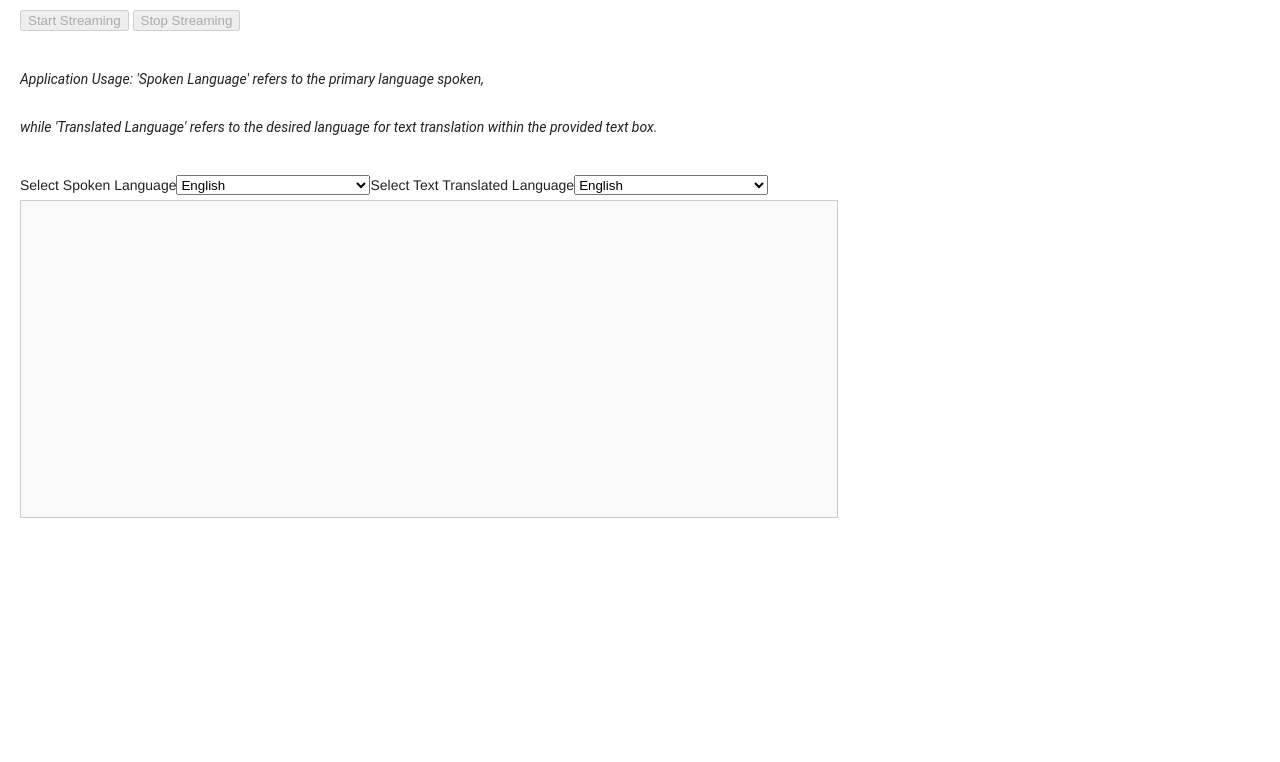
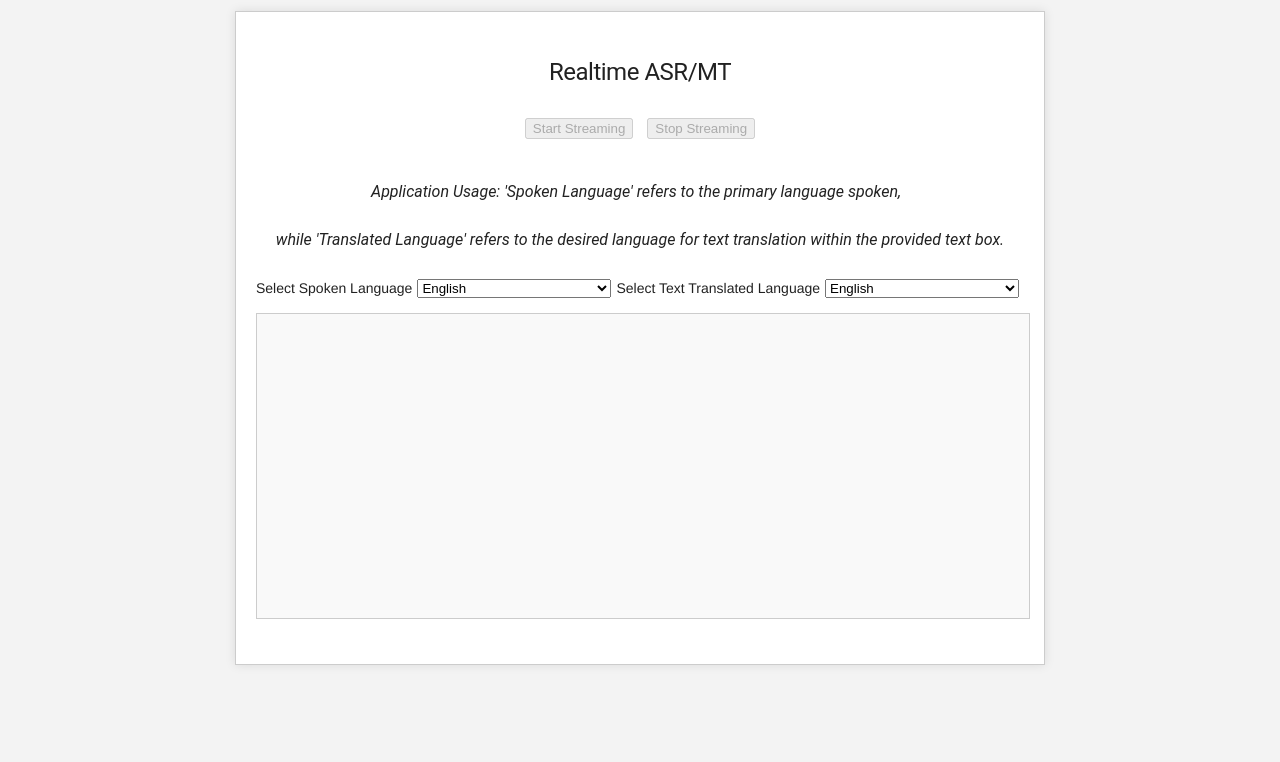
Before and after one commit to J-i-w-o-o/ASR-Cloud-Translation, a website: page src/index.html in a window 1280 px wide. Shown: the part 62-824 px from the top of the page. After the commit the page ends 800 px from the top, so only its background shows below. Drawn offline with nearby package versions, Linux system fonts and the light colour scheme; no server answers; a script that the page names is missing.

Commit message:
Update index.html

```diff
--- a/src/index.html
+++ b/src/index.html
@@ -5,35 +5,55 @@
   <title>WEBRTC VIDEO CALL APP + ASR/MT</title>
   <meta http-equiv="content-type" content="text/html; charset=utf-8" />
   <style>
+    body {
+      display: flex;
+      justify-content: center;
+      align-items: center;
+      height: 100vh;
+      margin: 0;
+      font-family: Arial, sans-serif;
+      background-color: #f3f3f3;
+    }
+
+    #container {
+      text-align: center;
+      max-width: 800px;
+      padding: 20px;
+      border: 1px solid #ccc;
+      background-color: #fff;
+      box-shadow: 0px 0px 10px rgba(0, 0, 0, 0.1);
+    }
+
     #results {
-        width: 800px;
+      width: 100%;
       height: 300px;
       border: 1px solid #ccc;
-        padding: 8px;
       font-size: 16px;
       resize: none; /* Prevent resizing */
       background-color: #f9f9f9; /* Light background color */
       color: #333; /* Text color */
       cursor: default; /* Prevent cursor interaction */
+      margin-bottom: 20px;
+    }
+
+    select,
+    button {
+      margin: 5px;
     }
   </style>
   <link rel="stylesheet" href="https://fonts.googleapis.com/icon?family=Material+Icons" />
   <link rel="stylesheet" href="https://code.getmdl.io/1.3.0/material.indigo-pink.min.css" />
 </head>
-
-  <script src="https://www.WebRTC-Experiment.com/RecordRTC.js"></script>
-  <script src="https://cdnjs.cloudflare.com/ajax/libs/socket.io/2.5.0/socket.io.js"></script>
-  <script src="https://cdnjs.cloudflare.com/ajax/libs/socket.io-stream/0.9.1/socket.io-stream.js"></script>
 <body>
-    <div style="margin: 20px">
-      <h1 style="font-size: 18px">WEBRTC VIDEO CALL APP + ASR/MT</h1>
+  <div id="container">
+    <h1 style="font-size: 24px;">Realtime ASR/MT</h1>
 
     <div>
       <button id="start-recording" disabled>Start Streaming</button>
       <button id="stop-recording" disabled>Stop Streaming</button>
     </div>
 
-      <h2 style="font-size: 14px">
+    <h2 style="font-size: 16px; margin-bottom: 10px;">
       <span style="display: block; font-style: italic; padding: 0px; margin: 0px">
         Application Usage: 'Spoken Language' refers to the primary language spoken,&nbsp;&nbsp;
       </span>
@@ -41,17 +61,13 @@
         while 'Translated Language' refers to the desired language for text translation within the provided text box.
       </span>
     </h2>
-      <div style="display: flex; padding-bottom: 5px">
+    <div style="display: flex; justify-content: center; align-items: center; margin-bottom: 10px;">
       <label for="languageCodeDropdown">Select Spoken Language</label>
       <select id="languageCodeDropdown"></select>
       <label for="languageTextDropdown">Select Text Translated Language</label>
       <select id="languageTextDropdown"></select>
     </div>
-      <textarea
-        id="results"
-        readonly
-        style="width: 800px; height: 300px; border: 1px solid #ccc; padding: 8px; font-size: 16px;"
-      ></textarea>
+    <textarea id="results" readonly></textarea>
   </div>
 
     <script type="text/javascript">
```
Lines whose indentation alone changed are shown as unchanged.
